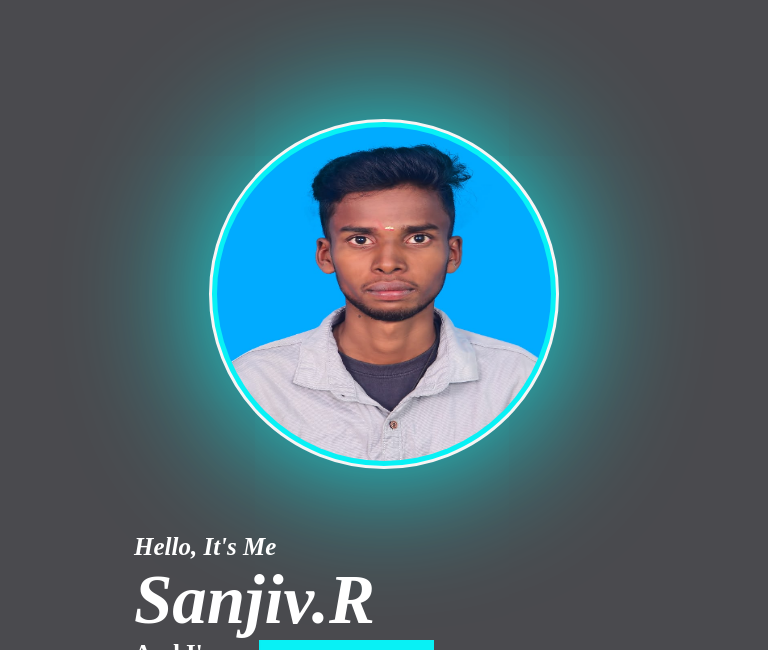
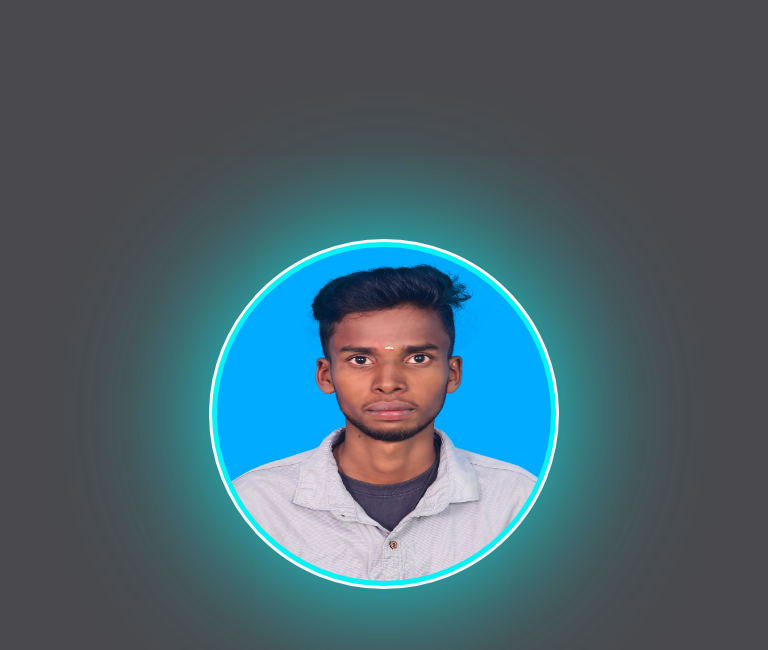
Before and after one commit to sanjiv53/portfolio, a plain HTML site: page index.html in a window 768 px wide. Shown: the part 99-749 px from the top of the page. Drawn offline with Linux system fonts and the light colour scheme.

Commit message:
change tha code in css

```diff
--- a/css/about.css
+++ b/css/about.css
@@ -224,10 +224,10 @@ nav{
 
   @media screen and (min-width:500px) and  (max-width:1024px) {
     main{
-         height: 230vh;
+         height: 250vh;
         }
    .about_details{
-             height: 200vh;
+             height: 240vh;
               flex-direction: column;
            }
 
--- a/css/index.css
+++ b/css/index.css
@@ -297,10 +297,10 @@ nav{
 
   @media screen and  (max-width:900px) {
        main{
-            height: 170vh;
+            min-height: 190vh;
            }
       .info-boxs{
-                height: 150vh;
+                height: 180vh;
                  flex-direction: column-reverse;
               }
 
--- a/css/my project.css
+++ b/css/my project.css
@@ -159,7 +159,7 @@ img{
      height: 160px;
      width: 300px;
     padding: 6px;
-    /* position: absolute; */
+    position: absolute;
     bottom: 0px;
     background-color:rgba(16, 41, 43, 0.912);
     color:var(---color--white);
```
